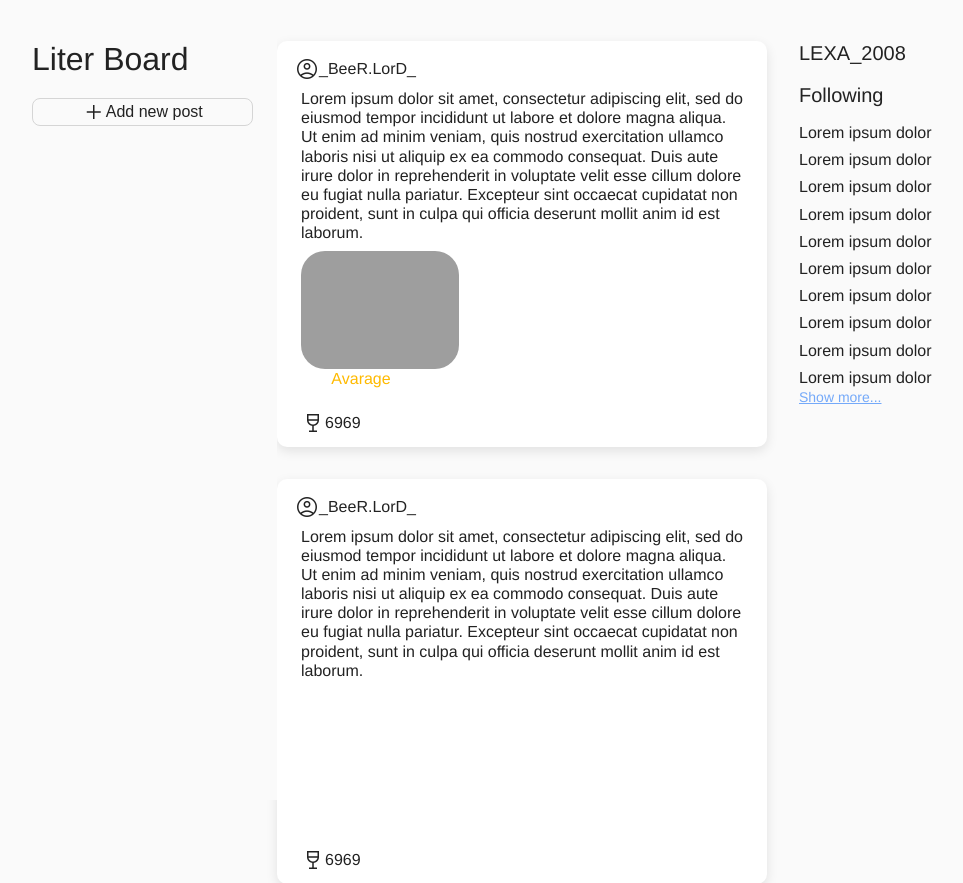
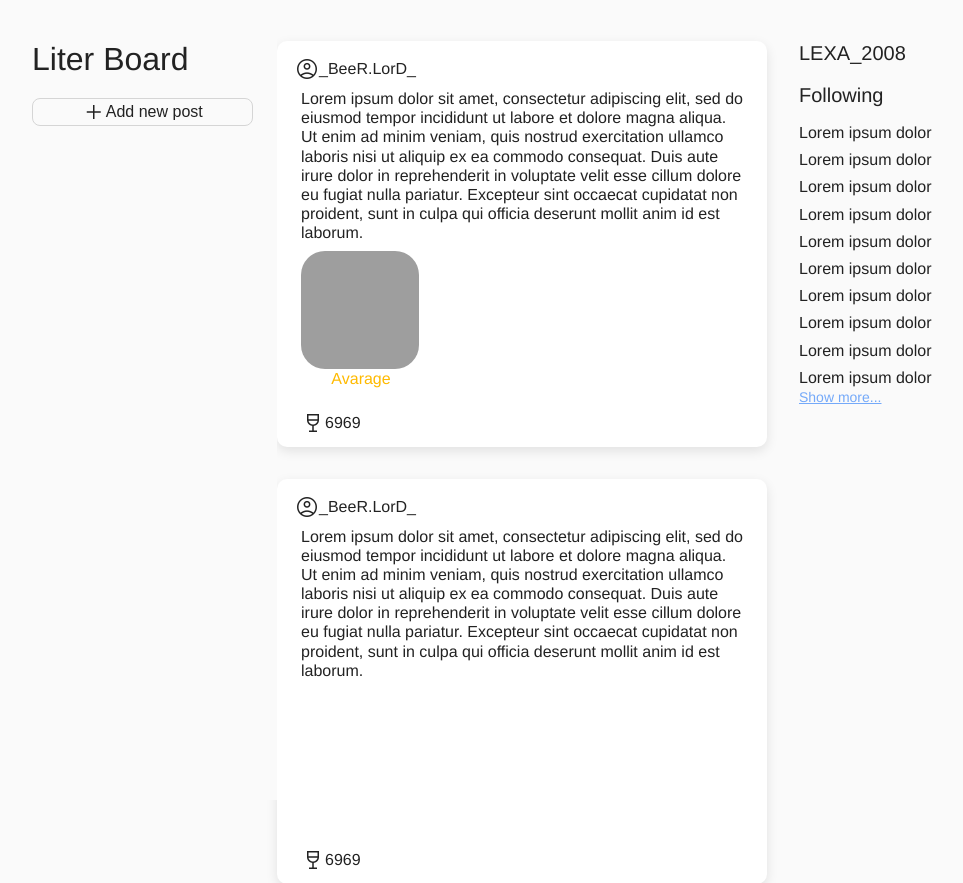
Before and after one commit to Kyparos/liter_board, a Django app: template board/templates/index.html in a window 1280 px wide. Shown: the top 883 px of the page, without its empty margins (118-1081 px from the left). Run offline with Django 4.2, Linux system fonts and the light colour scheme; the template is opened without the code that fills it, so the values that code supplies are empty; grey boxes are pictures that could not be loaded.

Commit message:
photo fix

```diff
--- a/board/static/board/styles.css
+++ b/board/static/board/styles.css
@@ -607,11 +607,11 @@ body{
     margin-left: 5px;
 }
 
-.alco_photo{
-    display: flex;
-    height: 80%;
-    border-radius: 24px;
-}
+/*.alco_photo{*/
+/*    display: flex;*/
+/*    height: 80%;*/
+/*    border-radius: 24px;*/
+/*}*/
 
 .alco_grade{
     display: flex;
@@ -621,5 +621,8 @@ body{
 }
 
 .photo{
+    height: 80%;
     border-radius: 24px;
+    aspect-ratio: 1/1;
+    object-fit: cover;
 }
--- a/board/templates/index.html
+++ b/board/templates/index.html
@@ -80,9 +80,8 @@
                 </div>
                 <div class="post_visual_content">
                     <div class="alco_photo_grade">
-                        <div class="alco_photo">
-                            <img src="https://www.thecocktaildb.com/images/media/drink/tqyrpw1439905311.jpg" alt="hello" class="photo">
-                        </div>
+                        <img src="https://www.thecocktaildb.com/images/media/drink/tqyrpw1439905311.jpg" alt="hello" class="photo">
+
                         <div class="alco_grade">
                             Avarage
                         </div>
--- a/board/templates/posts.html
+++ b/board/templates/posts.html
@@ -60,10 +60,8 @@
                     <div class="post_visual_content">
                             {% for cocktail in cocktails %}
                             <div class="alco_photo_grade">
+                                <img src="{% static cocktail.image.ref %}" alt="" class="photo">
 
-                                <div class="alco_photo">
-                                    <img src="{% static cocktail.image.ref %}" alt="">
-                                </div>
                                 <div class="cocktail_grade">
                                     {{ cocktail.rating}}
                                 </div>
```
